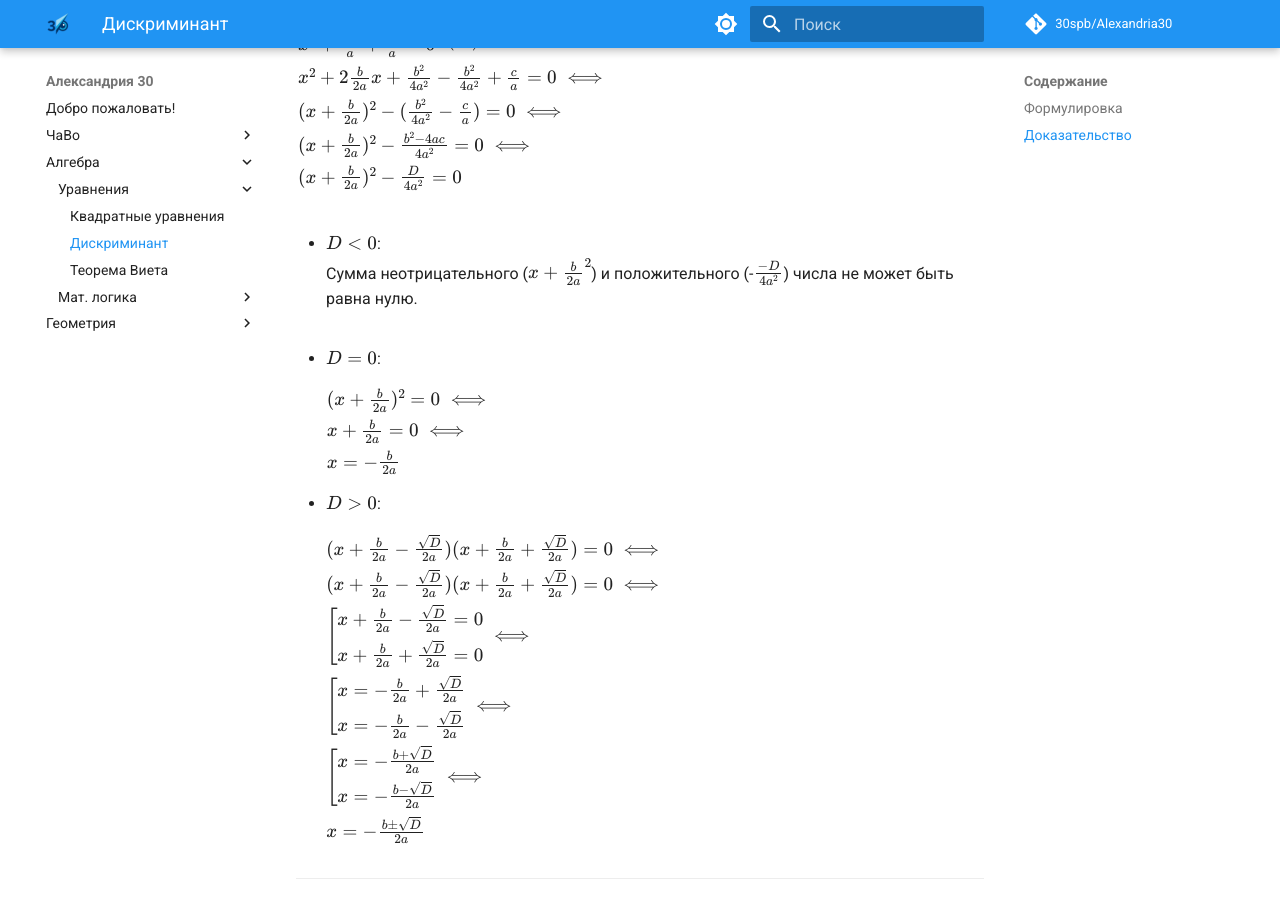
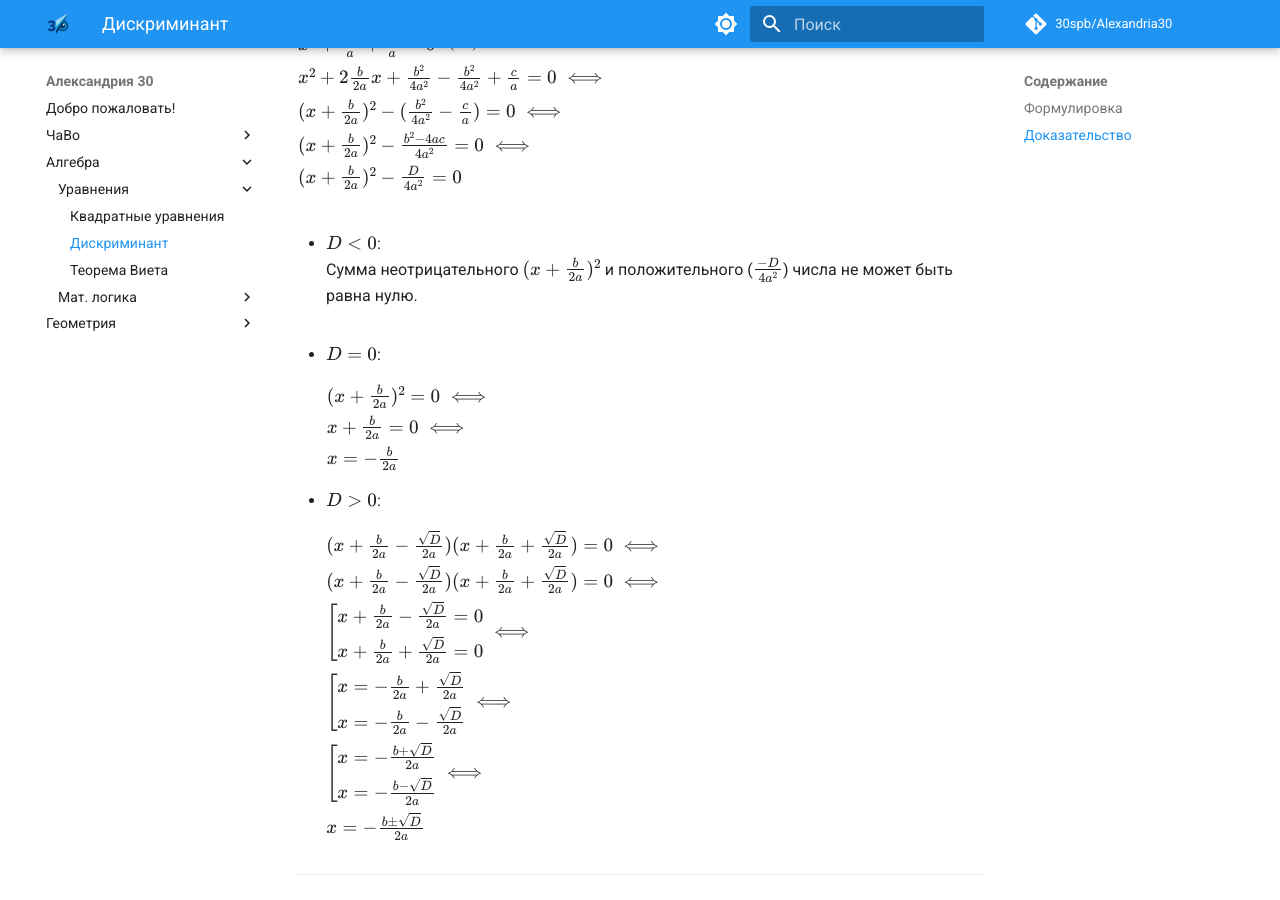
Before and after one commit to 30spb/Alexandria30, an MkDocs documentation site: the page built from docs/algebra/equations/discriminant.md, in a window 1280 px wide and 900 px high, scrolled down 766 px. Built offline with MkDocs 1.6.1 and Material for MkDocs 9.7.7, drawn with Linux system fonts in a browser that asks for light colours; comment, search, counter and statistics services are not loaded.

Commit message:
Исправление ошибок. Спасибо Ефремову Дмитрию!

```diff
--- a/docs/algebra/equations/discriminant.md
+++ b/docs/algebra/equations/discriminant.md
@@ -36,7 +36,7 @@ $\begin{array}{ll}
 </div>
 
 - $D < 0$: <br>
-    Сумма неотрицательного ($x + \frac{b}{2a}^2$) и положительного (-$\frac{-D}{4a^2}$) числа не может быть равна нулю. <br><br>
+    Сумма неотрицательного $(x + \frac{b}{2a})^2$ и положительного ($\frac{-D}{4a^2}$) числа не может быть равна нулю. <br><br>
 
 - $D = 0$: <br>
     <div style="overflow-x: auto; overflow-y: hidden" markdown="block">
```
